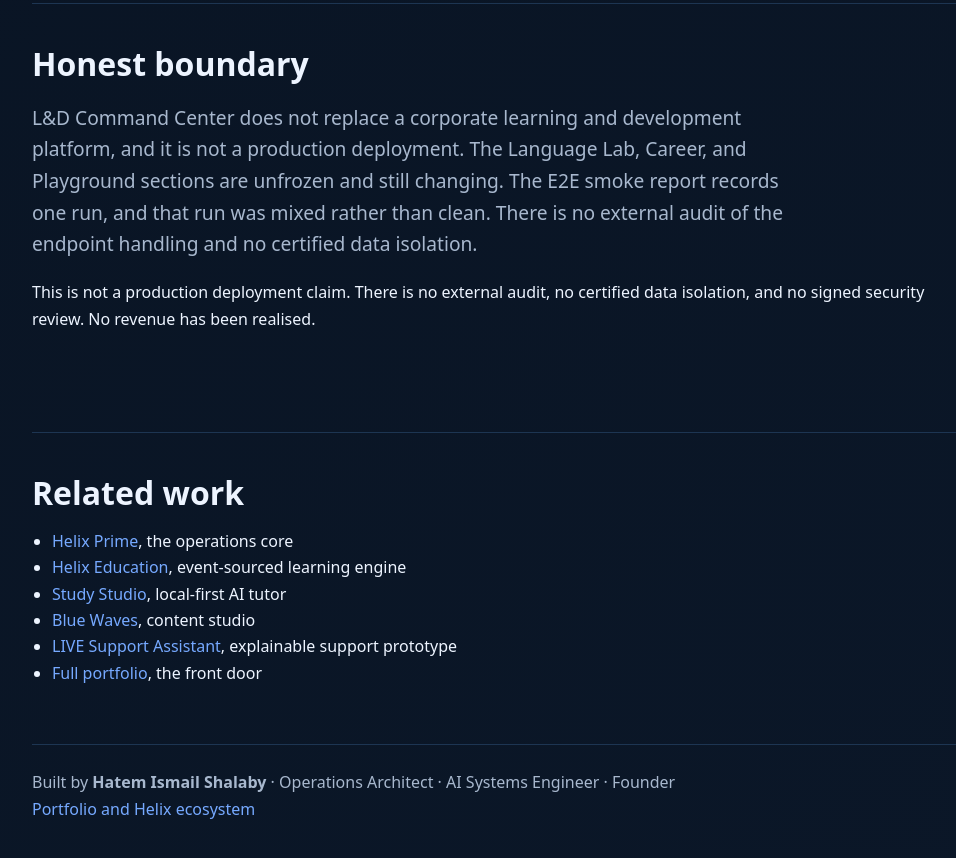
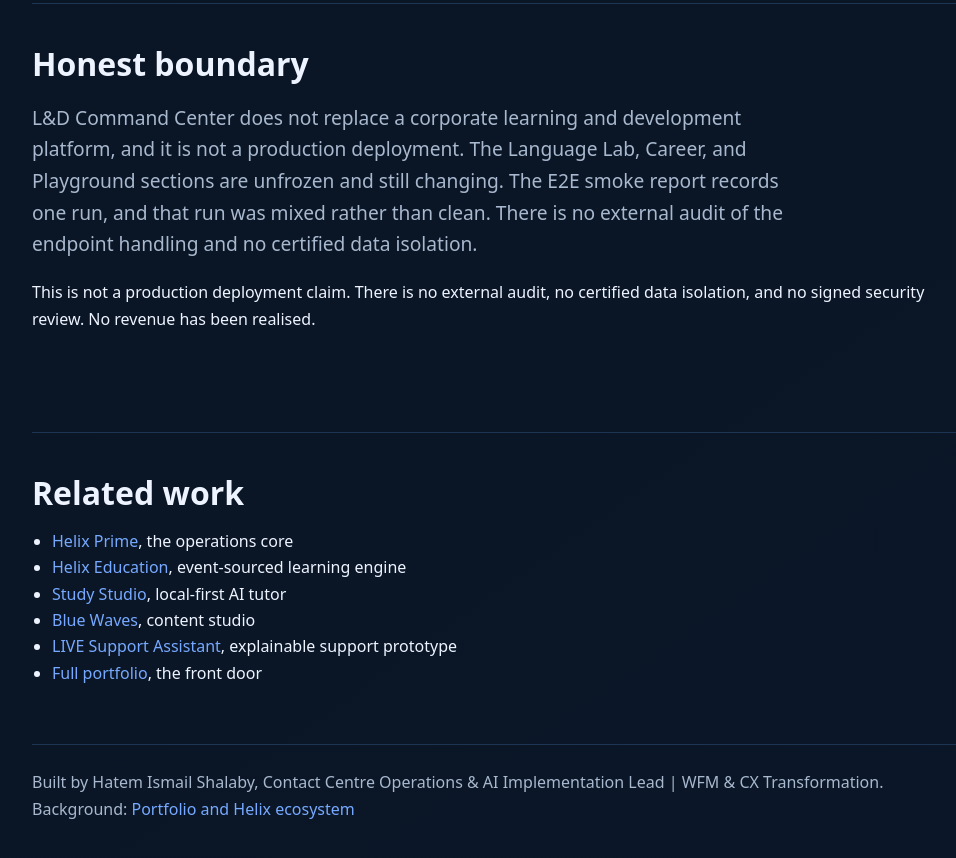
Before and after one commit to Hatemshalaby15071979/L-D-Command-Center, a plain HTML site: page index.html in a window 1280 px wide. Shown: the part 3046-3904 px from the top of the page, without its empty margins (140-1096 px from the left). Drawn offline with Linux system fonts and the light colour scheme.

Commit message:
docs: align author story and headline with the owner's actual background

```diff
--- a/index.html
+++ b/index.html
@@ -58,7 +58,7 @@
 <li><a href="https://github.com/HatemIsmailShalaby1979">Full portfolio</a>, the front door</li>
 </ul></section>
 
-<footer>Built by <strong>Hatem Ismail Shalaby</strong> · Operations Architect · AI Systems Engineer · Founder<br><a href="https://github.com/HatemIsmailShalaby1979">Portfolio and Helix ecosystem</a></footer>
+<footer>Built by Hatem Ismail Shalaby, Contact Centre Operations & AI Implementation Lead | WFM & CX Transformation. Background: <a href="https://github.com/HatemIsmailShalaby1979">Portfolio and Helix ecosystem</a></footer>
 </main></body></html>
 
 <!-- Snapshot 2026-09-23: endpoint auto-detect, quality guard, E2E_SMOKE_REPORT.md -->
```
Also changed, not shown: 1 other file.
